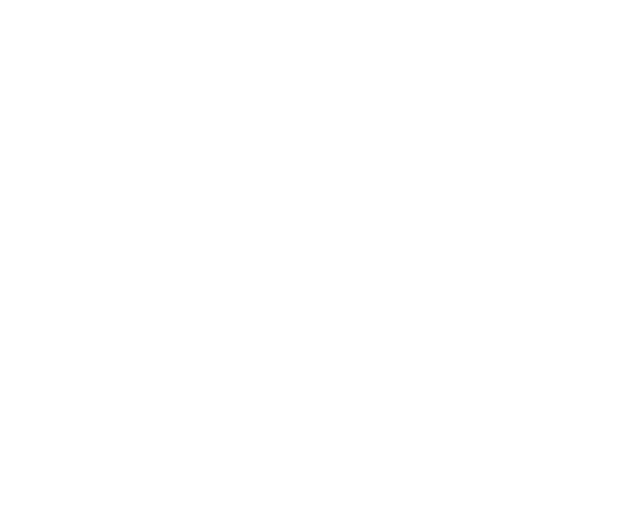
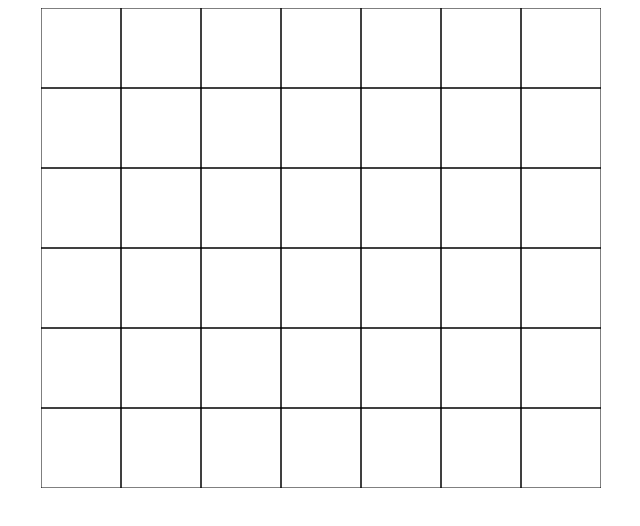
Before and after one commit to FrankZappato/Interfaces, a plain HTML site: page tp2_interfaces/index.html in a window 1280 px wide. Shown: the whole page, without its empty margins (319-959 px from the left). Drawn offline with Linux system fonts and the light colour scheme.

Commit message:
Added board.js class, working on drawing a board

```diff
--- /dev/null
+++ b/tp2_interfaces/app.js
@@ -0,0 +1,14 @@
+document.addEventListener("DOMContentLoaded",()=>{
+
+    let board = new Board(6,7);
+
+    let canvas = document.querySelector('#default-board');
+    let ctx = canvas.getContext("2d");
+
+    canvas.setAttribute("width",board.getCantX() * 80);
+    canvas.setAttribute("height",board.getCantY() * 80);
+
+    board.drawBoard(ctx);
+
+
+});
--- a/tp2_interfaces/index.html
+++ b/tp2_interfaces/index.html
@@ -4,9 +4,14 @@
     <meta charset="UTF-8">
     <meta http-equiv="X-UA-Compatible" content="IE=edge">
     <meta name="viewport" content="width=device-width, initial-scale=1.0">
+    <link rel="stylesheet" href="style.css">
+    <script src="./app.js"></script>
+    <script src="../tp2_interfaces/modules/Board.js"></script>
     <title>Document</title>
 </head>
 <body>
-    <canvas id="tablero"></canvas>
+    <div class="board-container">
+        <canvas class="board" id="default-board"></canvas>
+    </div>
 </body>
 </html>
--- /dev/null
+++ b/tp2_interfaces/modules/Board.js
@@ -0,0 +1,25 @@
+class Board {
+    constructor(cantX,cantY){
+        this.cantY = cantX;
+        this.cantX = cantY;
+    }
+
+    getCantX(){
+        return this.cantX;
+    }
+
+    getCantY(){
+        return this.cantY;
+    }
+
+    drawBoard(ctx){
+        for (let i = 0; i < this.cantX; i++) {
+            for (let j = 0; j < this.cantY; j++) {
+                ctx.beginPath();
+                ctx.strokeStyle = "black";
+                ctx.strokeRect(i * 80, j * 80, 80, 80);
+                ctx.closePath();
+            }
+        }
+    }
+}
--- /dev/null
+++ b/tp2_interfaces/modules/fichas.js
@@ -0,0 +1,3 @@
+class Ficha {
+
+}
--- /dev/null
+++ b/tp2_interfaces/modules/juego.js
@@ -0,0 +1,3 @@
+class Juego {
+
+}
--- /dev/null
+++ b/tp2_interfaces/modules/jugador.js
@@ -0,0 +1,3 @@
+class Jugador {
+
+}
--- a/tp2_interfaces/style.css
+++ b/tp2_interfaces/style.css
@@ -0,0 +1,5 @@
+.board-container{
+    display: flex;
+    align-items: center;
+    justify-content: center;
+}
--- a/tp2_interfaces/tablero.js
+++ /dev/null
@@ -1,5 +0,0 @@
-class Tablero {
-    constructor(){
-
-    }
-}
```
Also changed, not shown: tp2_interfaces/fichas.js (deleted), tp2_interfaces/juego.js (deleted), tp2_interfaces/jugador.js (deleted).
